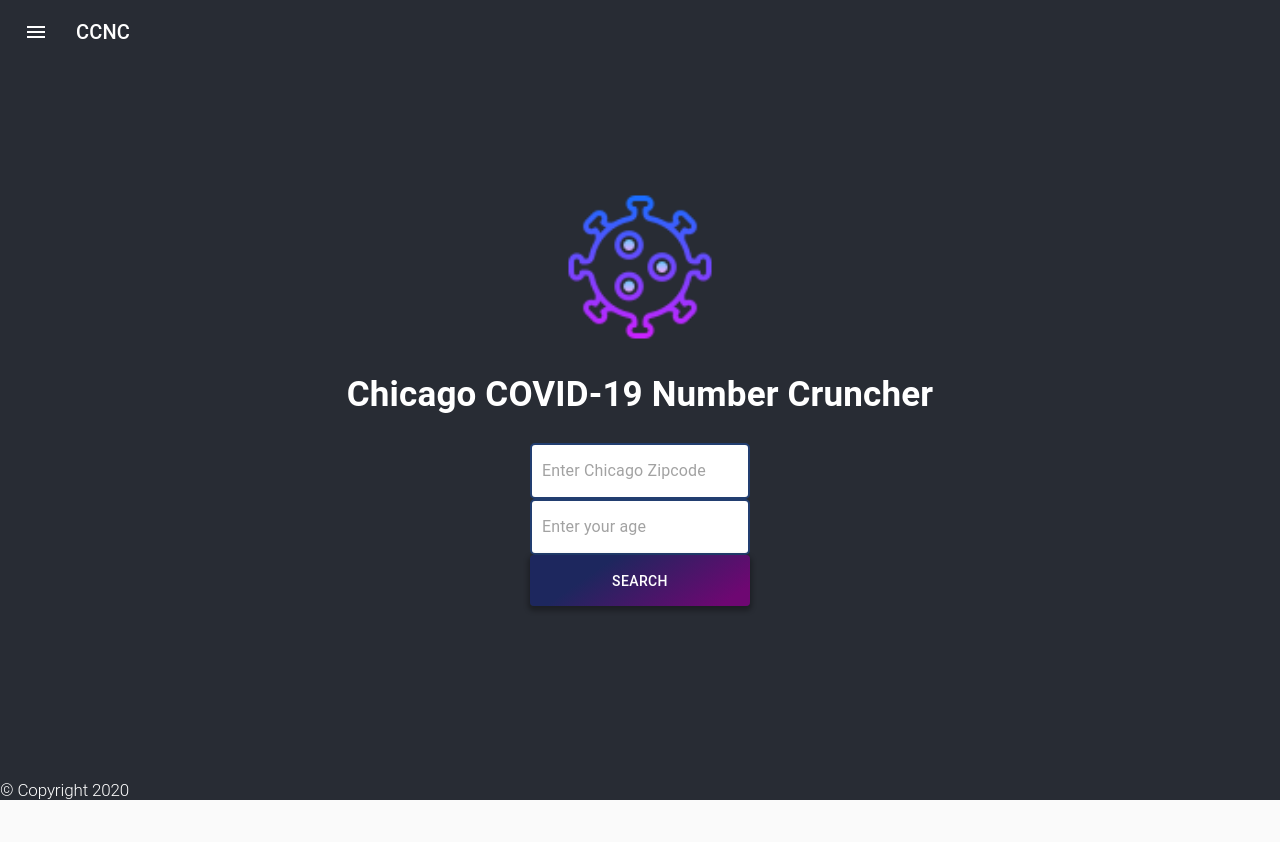
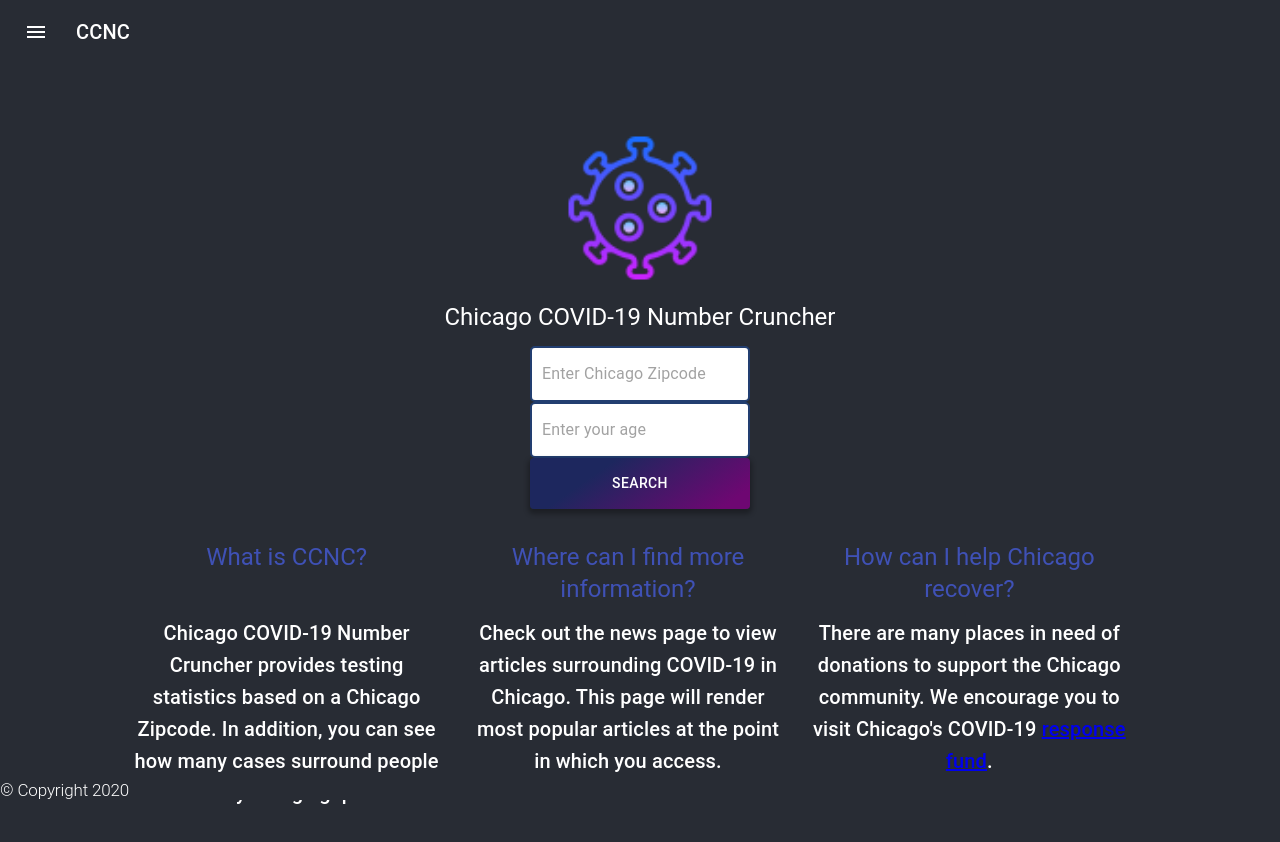
Before and after one commit to jbender8/CCNC.github.io, a React (Create React App) app: page / in a window 1280 px wide. Shown: the top 842 px of the page. Before the commit the page ends 800 px from the top, so only its background shows below. Built offline with nearby package versions, Linux system fonts and the light colour scheme.

Commit message:
updating home page with an about

```diff
--- a/src/App.css
+++ b/src/App.css
@@ -5,6 +5,8 @@
 }
 
 .App-logo {
+  margin-top: 10%;
+  margin-bottom: 1%;
   height: 20vmin;
   pointer-events: none;
 }
@@ -29,6 +31,7 @@ form{
 }
 
 .sumbitArea{
+  margin-top: 1%;
   display: flex;
   justify-content: center;
   flex-direction: column;
@@ -71,6 +74,15 @@ form{
   text-align: center;
 }
 
+.about{
+  margin-top: 1%;
+  padding-top: 1%;
+  padding-left: 5%;
+  padding-right: 5%;
+  margin-right: 5%;
+  margin-left: 5%;
+}
+
 @keyframes App-logo-spin {
   0% { transform: scale(1); }
   50% {transform: scale(1.3); }
--- a/src/App.js
+++ b/src/App.js
@@ -18,6 +18,7 @@ import './App.css';
 import InputBase from '@material-ui/core/InputBase';
 import Button from '@material-ui/core/Button';
 import Alert from '@material-ui/lab/Alert';
+import { Grid } from '@material-ui/core';
 
 
 import {
@@ -208,8 +209,43 @@ function Home() {
             <div className="App">
                 <header className="App-header">
                     <img src={logo} className="App-logo" alt="Covid-19 logo" />
-                    <h1 style={{ fontSize: "35px" }}>Chicago COVID-19 Number Cruncher</h1>
+                    <Typography variant='h5'>Chicago COVID-19 Number Cruncher</Typography>
                     <SubmitForm />
+                    <div className="about">
+                        <Grid container item xs={12} spacing={3}>
+                            <Grid item xs={4}>
+                                <Typography variant='h5' color="primary">What is CCNC?</Typography>
+                            </Grid>
+                            <Grid item xs={4}>
+                                <Typography variant='h5' color="primary">Where can I find more information?</Typography>
+                            </Grid>
+                            <Grid item xs={4}>
+                                <Typography variant='h5' color="primary">How can I help Chicago recover?</Typography>
+                            </Grid>
+                        </Grid>
+                        <Grid container item xs={12} spacing={3}>
+                            <Grid item xs={4}>
+                                <Typography variant='h6'>
+                                    Chicago COVID-19 Number Cruncher provides testing statistics based on a Chicago Zipcode.
+                                    In addition, you can see how many cases surround people in your age gap.
+                                </Typography>
+                            </Grid>
+                            <Grid item xs={4}>
+                                <Typography variant='h6'>
+                                    Check out the news page to view articles surrounding COVID-19 in Chicago. This page will render
+                                    most popular articles at the point in which you access.
+                                </Typography>
+                            </Grid>
+                            <Grid item xs={4}>
+                                <Typography variant='h6'>
+                                    There are many places in need of donations to support the Chicago community. We encourage you to visit Chicago's COVID-19 <a href="https://www.chicagocovid19responsefund.org/">response fund</a>.
+                                </Typography>
+                            </Grid>
+                        </Grid>
+                    </div>
+
+
+                    <Toolbar />
                 </header>
             </div>
             <Footer />
--- a/src/NewsPage.js
+++ b/src/NewsPage.js
@@ -1,13 +1,8 @@
 import React from "react";
-import { Link } from 'react-router-dom';
 import { makeStyles } from "@material-ui/core/styles";
-import { Card, CardHeader, CardMedia, CardContent, IconButton, Grid } from '@material-ui/core';
-import RefreshIcon from "@material-ui/icons/Refresh";
+import { Card, CardHeader, CardContent, Grid, CircularProgress } from '@material-ui/core';
 import Typography from '@material-ui/core/Typography';
-import { ToggleButton, ToggleButtonGroup } from '@material-ui/lab';
-import moment from 'moment';
 import Toolbar from '@material-ui/core/Toolbar';
-import { findByLabelText } from "@testing-library/react";
 
 const useStyles = makeStyles({
     root: {
@@ -56,7 +51,7 @@ class NewsWindow extends React.Component {
         super(props);
         this.state = {
             classes: props.classes,
-            url: 'https://newsapi.org/v2/everything?q=COVID-19&from=2020-05-10&sortBy=popularity&apiKey=38aa0595ba1e473aabb6193e9e8940ad',
+            url: 'https://newsapi.org/v2/everything?q=Chicago%20COVID-19&from=2020-05-10&sortBy=popularity&apiKey=38aa0595ba1e473aabb6193e9e8940ad',
             listArticles: {},
         };
         this.retrieveNewsData({});
@@ -64,7 +59,7 @@ class NewsWindow extends React.Component {
 
     retrieveNewsData({ target }) {
         //5decfe986025127212ad9ae685327f91
-        fetch("https://gnews.io/api/v3/search?q=covid&image=required&token=5decfe986025127212ad9ae685327f91")
+        fetch("https://gnews.io/api/v3/search?q=chicago%20coronavirus&image=required&token=5decfe986025127212ad9ae685327f91")
             .then(resp => resp.json())
             .then(res => {
                 var newList = [];
@@ -78,9 +73,6 @@ class NewsWindow extends React.Component {
                         published: res.articles[i].publishedAt,
                         source: res.articles[i].source.name,
                     }
-                    console.log(res.articles[i].url);
-                    console.log(res.articles[i].image);
-
                     newList.push(newsapiobj);
                 }
                 this.setState({
@@ -140,9 +132,14 @@ class NewsWindow extends React.Component {
                     </div>
                 </main>)
         }
-        return (<div>
-            WAIT
-        </div>)
+        return (<main className={this.state.classes.content}>
+            <div className="App">
+                <header className="App-header">
+                    <Toolbar />
+                    <CircularProgress />
+                </header>
+            </div>
+        </main>)
     }
 }
 
--- a/src/StatsPage.js
+++ b/src/StatsPage.js
@@ -31,7 +31,7 @@ export default class StatsWindow extends React.Component {
 
         var backgroundColors = targetLabels.map((sliceString) => {
             var ageBounds = sliceString.replace("cases_age_", "").split('_');
-            if (ageBounds[1] == "") ageBounds[1] = "110";
+            if (ageBounds[1] === "") ageBounds[1] = "110";
             if ((parseInt(ageBounds[0]) <= this.state.age) && (this.state.age <= parseInt(ageBounds[1]))) {
                 return 'rgba(75, 192, 192, 0.6)'
             }
@@ -65,11 +65,11 @@ export default class StatsWindow extends React.Component {
 
     constructZipData(dataArray) {
         var targetData = dataArray.filter(element => {
-            return element.zip_code == this.state.zip;
+            return element.zip_code === this.state.zip;
         });
 
-        var sortedData = targetData.sort((ele1, ele2) =>{
-            return ele1.week_number < ele2.week_number? -1:1;
+        var sortedData = targetData.sort((ele1, ele2) => {
+            return ele1.week_number < ele2.week_number ? -1 : 1;
         });
 
         var labels = sortedData.map(element => moment.utc(element.week_start).format("MMMM Do"));
```
